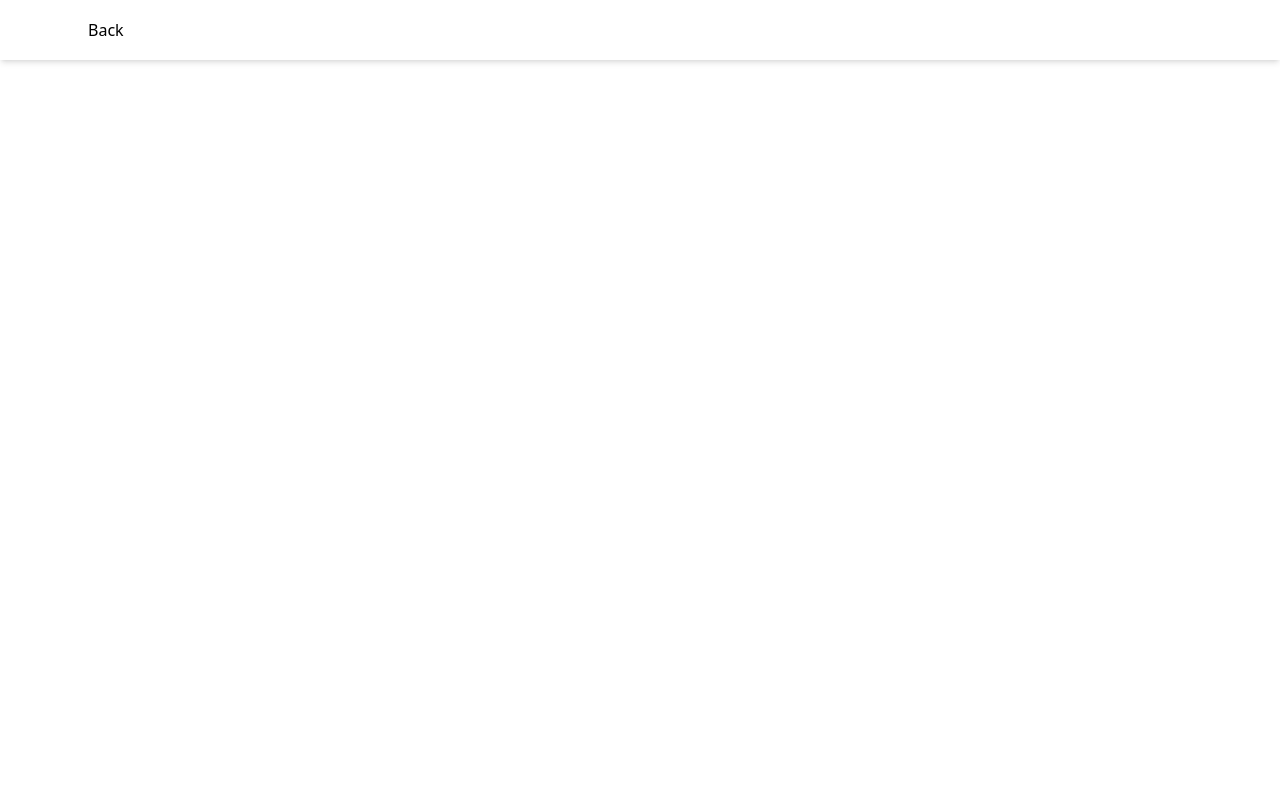
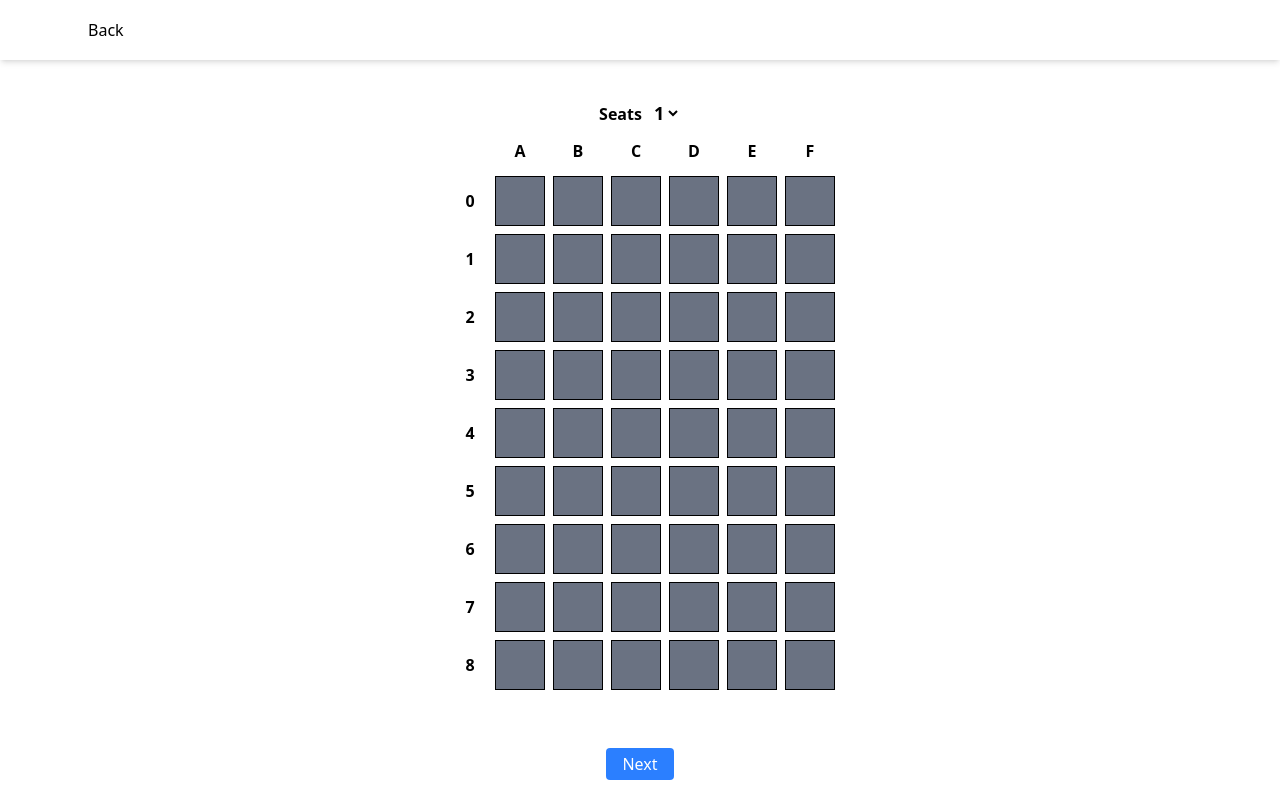
Before and after one commit to DpkRn/mini-projects, a React (Vite) app: page /TicketBooking in a window 1280 px wide. Before the commit this address had no page. Built offline with nearby package versions, Linux system fonts and the light colour scheme.

Commit message:
added booking system

```diff
--- a/src/App.jsx
+++ b/src/App.jsx
@@ -22,6 +22,7 @@ import FileExprorer from "./components/FileExprorer/FileExprorer";
 import DigitalWatch from "./components/DigitalWatch/DigitalWatch";
 import AnalogClock from "./components/AnalogClock/AnalogClock";
 import ChipsInput from "./components/ChipsInput/ChipsInput";
+import TicketBooking from "./components/TicketBookingSystem/TicketBooking";
 // import BouncingBall from "./components/BouncingBall/BouncingBall";
 
 const App = () => {
@@ -46,6 +47,7 @@ const App = () => {
     { title: "DigitalWatch", category: "medium" },
     { title: "AnalogClock", category: "medium" },
     { title: "ChipsInput", category: "medium" },
+    { title: "TicketBooking", category: "medium" },
     // { title: "BouncingBall", category: "medium" },
   ]
   );
@@ -78,6 +80,7 @@ const App = () => {
           <Route path="/DigitalWatch" element={<DigitalWatch />} />
           <Route path="/AnalogClock" element={<AnalogClock/>} />
           <Route path="/ChipsInput" element={<ChipsInput/>} />
+          <Route path="/TicketBooking" element={<TicketBooking/>} />
           {/* <Route path="/BouncingBall" element={<BouncingBall/>} /> */}
         </Routes>
       </div>
--- /dev/null
+++ b/src/components/TicketBookingSystem/Billing.jsx
@@ -0,0 +1,25 @@
+import React, { useEffect, useState } from "react";
+
+const Billing = ({ seats,handleNext }) => {
+
+
+  return (
+   <div className="w-max mx-auto mt-10 p-10 border rounded-2xl shadow-md shadow-gray-600">
+ <div className="inline-grid grid-cols-2 grid-rows-2 gap-4 justify-items-center ">
+      <div className="flex flex-col justify-center items-center">
+        <p className="font-bold">Total:</p>
+        <span>{Object.keys(seats).length}</span>
+      </div>
+      <div className="flex flex-col justify-center items-center">
+        <p className="font-bold">Selected seats</p>
+        <span>{Object.keys(seats).map(key=>key).toString()}</span>
+        <div></div>
+      </div>
+      <button className="border bg-amber-600 rounded w-max px-4 py-1 h-fit" onClick={()=>handleNext(prev=>!prev)}>Modify</button>
+      <button className="bg-blue-400 rounded px-4 py-1 h-fit w-max" onClick={()=>alert("booked!")}>Book</button>
+    </div>
+   </div>
+  );
+};
+
+export default Billing;
--- /dev/null
+++ b/src/components/TicketBookingSystem/SeatSelection.jsx
@@ -0,0 +1,93 @@
+import React, { useEffect, useState } from "react";
+import Billing from "./Billing";
+
+const SeatSelection = () => {
+  const [maxSelection, setMaxSelection] = useState(1);
+  const [seatRow, setSeatCol] = useState([...Array(9)].map((item, ind) => ind));
+  const [seatCol, setSeatRow] = useState(["A", "B", "C", "D", "E", "F"]);
+  const [seats, setSeats] = useState({});
+  const [nextPage,setNextPage]=useState(false);
+
+  const handleClick = (key) => {
+    const tempSeats = JSON.parse(JSON.stringify(seats));
+    if(!tempSeats[key]&&Object.keys(tempSeats).length>=maxSelection)
+      return;
+    if(!tempSeats[key]){
+      tempSeats[key]=true;
+    }else{
+      delete tempSeats[key]
+    }
+    console.log(tempSeats)
+    setSeats(tempSeats)
+
+  };
+
+  const handleNext=()=>{
+    setNextPage(prev=>!prev)
+  }
+
+
+  return (
+    <div>
+      {nextPage?
+      <Billing seats={seats} handleNext={handleNext}/>
+      :
+      <div className="mx-auto w-max flex flex-col">
+      <div className=" mt-10 text-center">
+        <span className="font-bold mr-2">Seats</span>
+        <select className="outline-none font-bold text-lg" value={maxSelection} onChange={(e)=>setMaxSelection(e.target.value)}>
+          <option value="1">1</option>
+          <option value="2">2</option>
+          <option value="3">3</option>
+          <option value="4">4</option>
+          <option value="5">5</option>
+          <option value="6">6</option>
+        </select>
+      </div>
+
+      <div className="inline-grid  grid-cols-[50px_1fr] grid-rows-[50px_1fr]">
+        <div className=" col-start-2 flex gap-2">
+          {seatCol.map((item) => (
+            <div
+              key={item}
+              className="w-[50px] h-[50px] flex items-center justify-center font-bold "
+            >
+              {item}
+            </div>
+          ))}
+        </div>
+        <div className="row-start-2 flex flex-col w-[50px] gap-2">
+          {seatRow.map((item) => (
+            <div
+              key={item}
+              className="w-[50px] h-[50px] flex justify-center items-center font-bold"
+            >
+              {item}
+            </div>
+          ))}
+        </div>
+        <div
+          className={`col-start-2 row-start-2 grid grid-rows-[repeat(10,50px)] grid-cols-[repeat(6,50px)] gap-2 `}
+        >
+          {seatRow.map((row) =>
+            seatCol.map((col) => {
+              const key = `${row}${col}`;
+              return (
+                <div
+                  key={key}
+                  className={`w-full h-full border ${seats[key]?"bg-green-500":"bg-gray-500"}`}
+                  onClick={() => handleClick(`${key}`)}
+                ></div>
+              );
+            })
+          )}
+        </div>
+      </div>
+      <button className="bg-blue-500 px-4 py-1 w-max rounded text-white self-center " onClick={()=>handleNext()}>Next</button>
+    </div>
+    }
+    </div>
+  );
+};
+
+export default SeatSelection;
--- /dev/null
+++ b/src/components/TicketBookingSystem/TicketBooking.jsx
@@ -0,0 +1,12 @@
+import React from 'react'
+import SeatSelection from './SeatSelection'
+
+const TicketBooking = () => {
+  return (
+    <div>
+        <SeatSelection/>
+    </div>
+  )
+}
+
+export default TicketBooking
```
